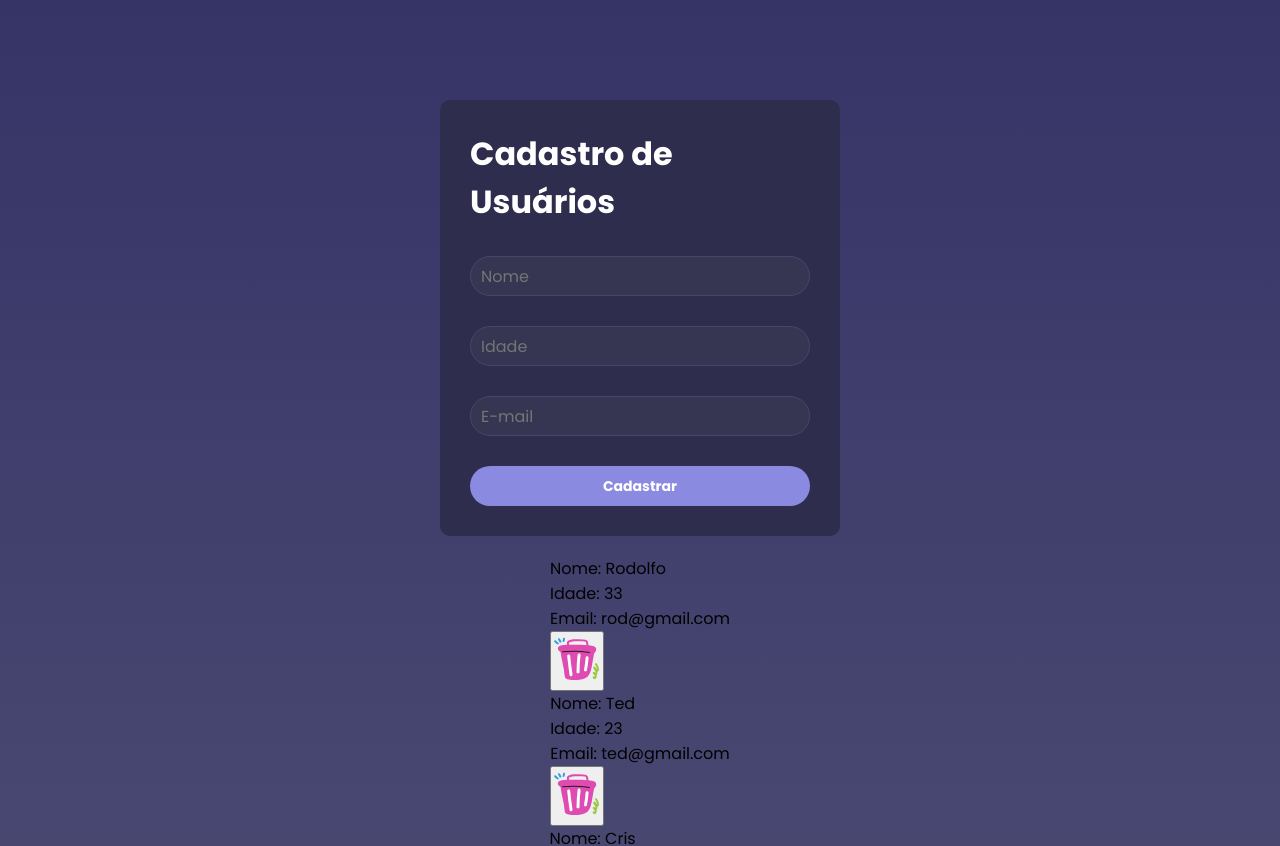
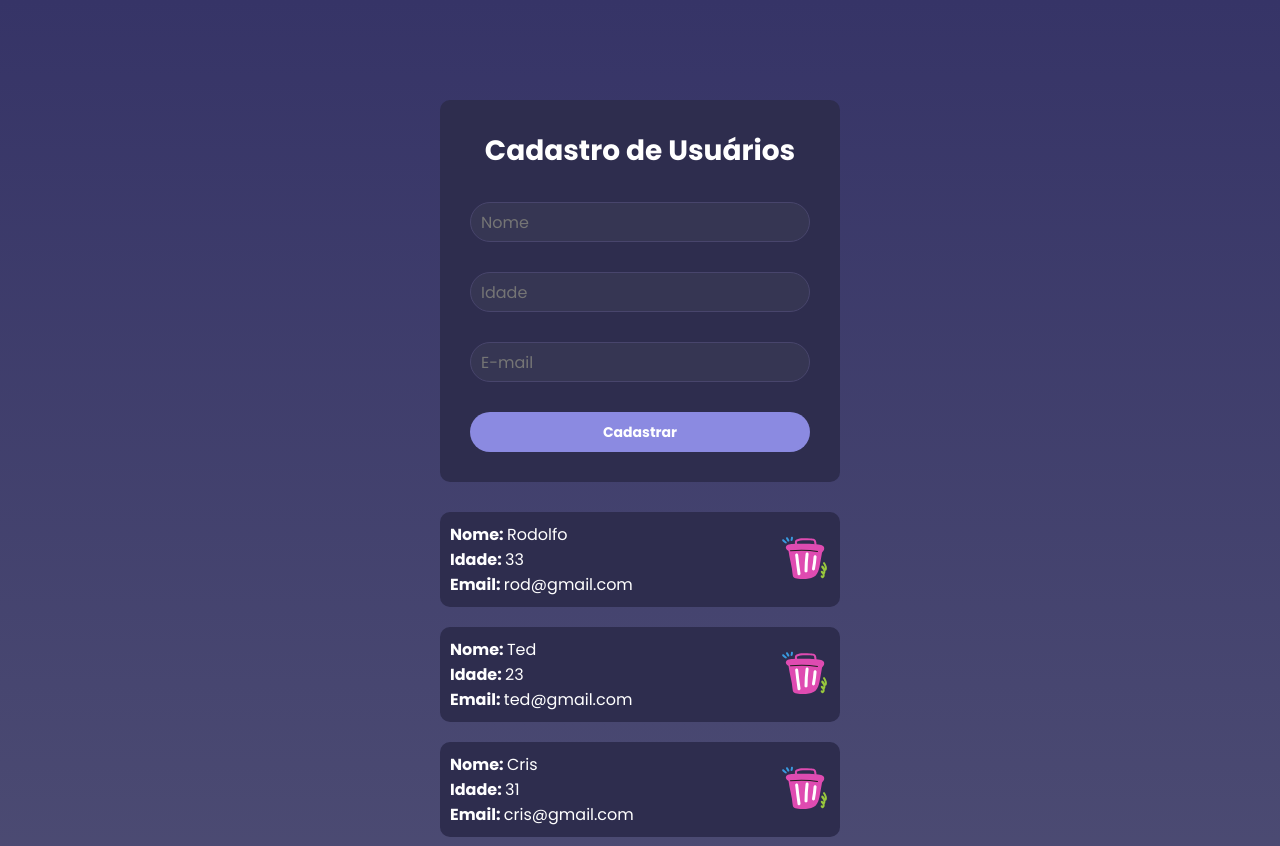
Before and after one commit to damaresgaia/cadastro-de-usuarios, a React (Vite) app in the folder pp-cadastro-usuarios/: page / in a window 1280 px wide. Shown: the top 846 px of the page. Built offline with nearby package versions, Linux system fonts and the light colour scheme.

Commit message:
style: Finaliza a estilização do componente Home

```diff
--- a/pp-cadastro-usuarios/src/pages/Home/index.jsx
+++ b/pp-cadastro-usuarios/src/pages/Home/index.jsx
@@ -25,21 +25,21 @@ function Home() {
 
   return (
 
-    <div className='container'>
+    <div className="container">
       <form>
         <h1>Cadastro de Usuários</h1>
-        <input placeholder="Nome" name='nome' type='text' />
-        <input placeholder="Idade" name='idade' type='number' />
-        <input placeholder="E-mail" name='email' type="email" />
-        <button type='button'>Cadastrar</button>
+        <input placeholder="Nome" name="nome" type="text" />
+        <input placeholder="Idade" name="idade" type="number" />
+        <input placeholder="E-mail" name="email" type="email" />
+        <button type="button">Cadastrar</button>
       </form>
 
       {users.map((user) => (
-        <div key={user.id}>
+        <div key={user.id} className="card">
           <div>
-            <p>Nome: {user.name}</p>
-            <p>Idade: {user.age}</p>
-            <p>Email: {user.email}</p>
+            <p>Nome: <span>{user.name}</span></p>
+            <p>Idade: <span>{user.age}</span></p>
+            <p>Email: <span>{user.email}</span></p>
           </div>
           <button>
             <img src={Trash} />
--- a/pp-cadastro-usuarios/src/pages/Home/style.css
+++ b/pp-cadastro-usuarios/src/pages/Home/style.css
@@ -7,7 +7,8 @@
 
 h1 {
     color: #fff;
-    font-size: 32px;
+    font-size: 28px;
+    text-align: center;
 }
 
 form {
@@ -47,3 +48,32 @@ form {
         outline: none;
     }
 }
+
+.card {
+    display: flex;
+    justify-content: space-between;
+    background-color: #2e2d4e;
+    margin: 10px;
+    padding: 10px;
+    width: 400px;
+    border-radius: 10px;
+
+    & p {
+        color: #fff;
+        font-weight: bold;
+
+        & span {
+            font-weight: normal;
+        }
+    }
+
+    & button {
+        background-color: transparent;
+        border: none;
+        cursor: pointer;
+    }
+
+    & button:hover {
+        opacity: 0.5;
+    }
+}
```
